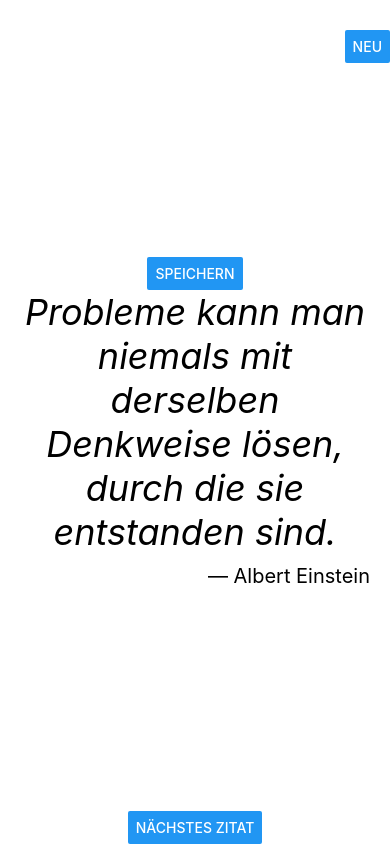
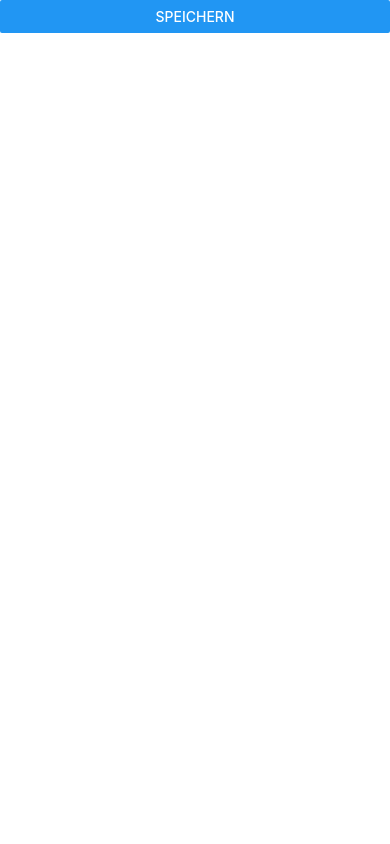
Before and after one commit to TrendingTechnology/NiceQuotes, a React Native app: screen / in a window 390 px wide. Both pictures are taken after a click on the button "NEU". Built offline with nearby package versions, Linux system fonts and the light colour scheme.

Commit message:
Modal für neues Zitat verwenden

```diff
--- a/js/components/NewQuote.js
+++ b/js/components/NewQuote.js
@@ -1,11 +1,16 @@
 import React, { Component } from 'react';
-import { Button, TextInput } from 'react-native';
+import { Button, Modal, TextInput } from 'react-native';
 
 export default class NewQuote extends Component {
   render() {
-    if (this.props.visible === false) {
-      return null;
-    }
-    return <Button title="Speichern" onPress={this.props.onSave} />;
+    return (
+      <Modal
+        visible={this.props.visible}
+        onRequestClose={this.props.onSave}
+        animationType="slide"
+      >
+        <Button title="Speichern" onPress={this.props.onSave} />
+      </Modal>
+    );
   }
 }
```
